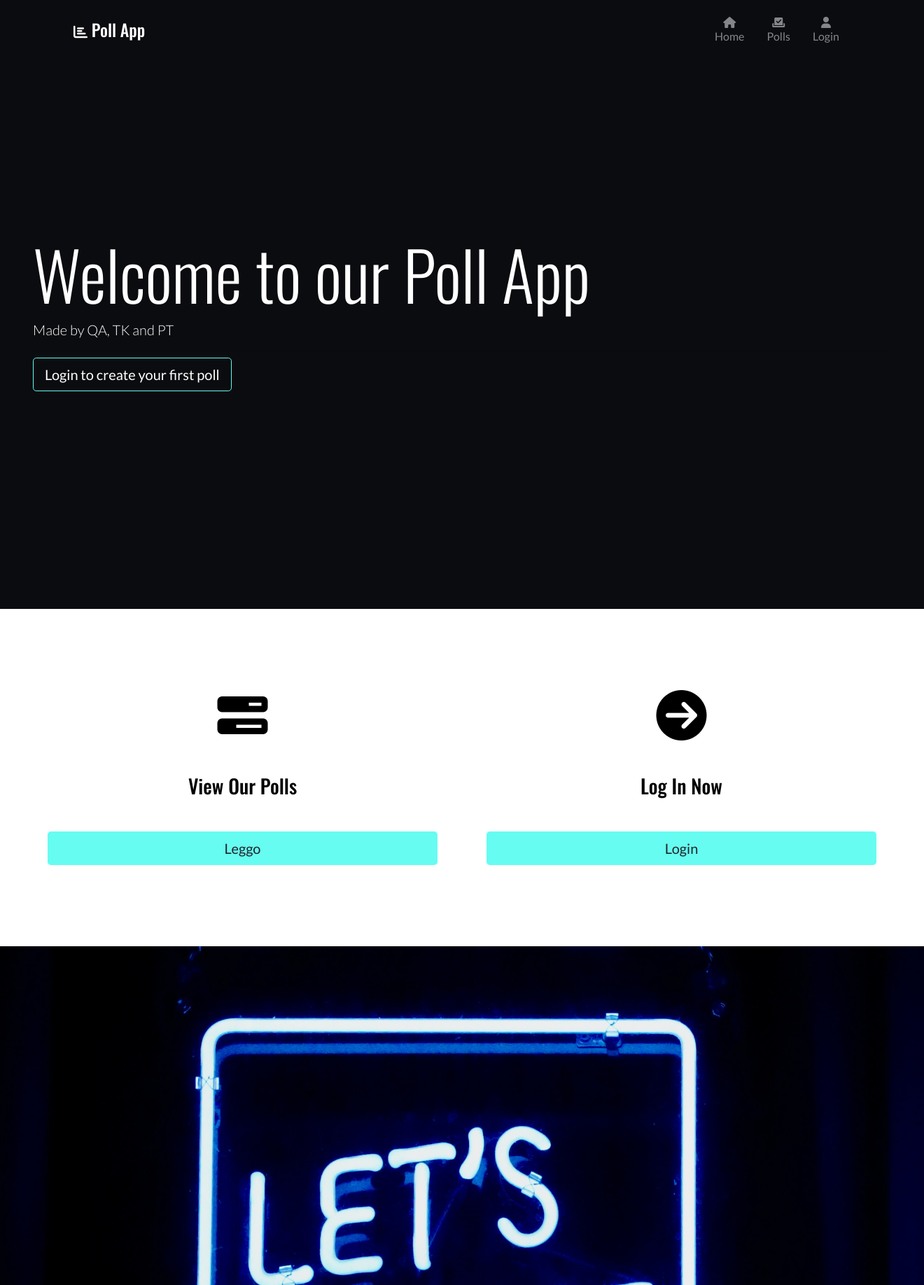
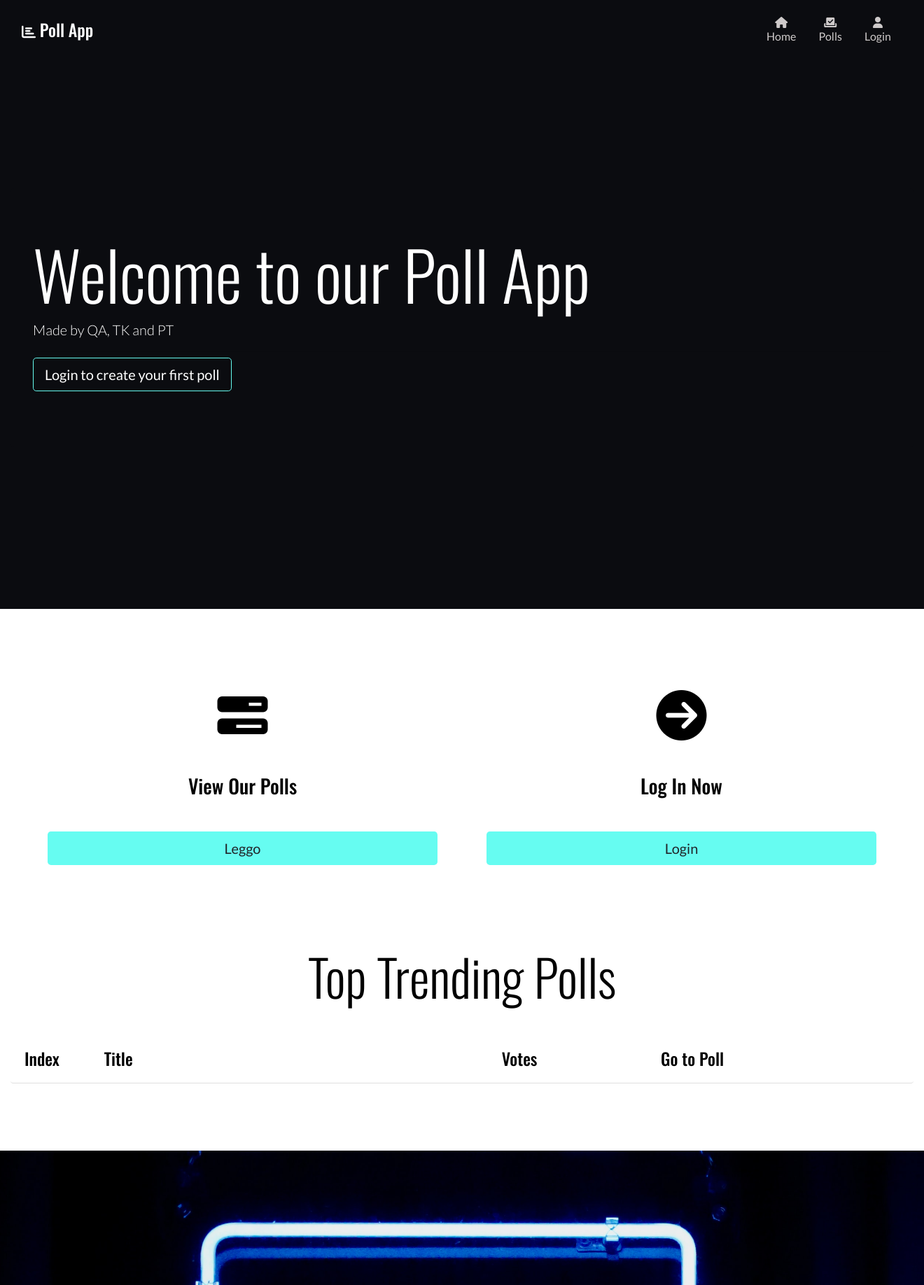
Before and after one commit to PollAppOrg/PollApp, a PHP site: page / in a window 1320 px wide; the page is wider, and only the part inside the window is pictured. Shown: the top 1836 px of that part at 70% size. Run offline with PHP 8.4, Linux system fonts and the light colour scheme; some libraries are stand-ins or nearby versions.

Commit message:
add top trending polls

```diff
--- a/core/web.php
+++ b/core/web.php
@@ -54,6 +54,13 @@ Router::get("poll/search", function() {
     }
 });
 
+Router::get("poll/trending", function() {
+    // var_dump("here");
+    $pollController = new PollController;
+    $polls = $pollController->getTrendingPolls();
+    echo json_encode($polls);
+});
+
 Router::get("user/signup", function() {
     include "views/sign_up.php";
 });
--- a/css/style.css
+++ b/css/style.css
@@ -144,6 +144,15 @@ body {
   border-color: var(--pop-color);
 }
 
+.nav-link {
+  color: #cecaca !important;
+}
+
+.nav-link:hover {
+  color: var(--pop-color) !important;
+  transform: translate(1px, -1px);
+}
+
 canvas {
   top: 0;
   left: 0;
@@ -166,6 +175,30 @@ canvas {
   background: var(--pop-color2);
 }
 
+.top-trending .index {
+  width: 10%;
+}
+
+.top-trending .title {
+  width: 50%;
+}
+
+.top-trending .vote {
+  width: 20%;
+}
+
+.top-trending a, .top-trending .link {
+  width: 30%;
+}
+
+.font-size-2 {
+  font-size: 2em;
+}
+
+.font-size-15 {
+  font-size: 1.5em;
+}
+
 @media only screen and (max-width: 991px) {
   .navbar-nav {
     display: flex;
--- /dev/null
+++ b/js/main.js
@@ -0,0 +1,40 @@
+console.log("hello");
+
+let list = document.querySelector(".top-trending");
+
+window.onload = async () => {
+    let polls = await fetchTrendingPolls();
+    polls = polls.slice(0,5)
+    console.log(polls);
+    let tmp = '';
+
+    polls.forEach(function(poll, i) {
+        let extra = '';
+        let extra1 = '';
+
+        if(i == 0) {
+            extra = 'primary-color text-white'
+            extra1 = 'text-pop2 font-size-2 font-weight-bold';
+        }
+
+        if(i == 1) {
+            extra1 = 'text-pop font-size-15 font-weight-bold';
+        }
+
+        tmp += ` <li class="list-group-item d-flex align-items-center justify-content-between border-top-0 border-left-0 border-right-0 ${extra}">
+                    <p class="index mb-0 ${extra1}">#${i + 1}</p>
+                    <h4 class="title mb-0">${poll['title'].substring(0,50)}</h4>
+                    <p class="vote mb-0">${poll['vote_1'] + poll['vote_2']}</p>
+                    <a href="<?=ROOT?>/poll/get/${poll['id']}" class="btn btn6">Go to poll</a>
+                </li>`;
+    })
+
+    list.innerHTML += tmp;
+}
+
+async function fetchTrendingPolls() {
+    let polls = await fetch("poll/trending")
+                .then(res => res.json())
+                .then(data => data);
+    return polls;
+}
--- a/views/home.php
+++ b/views/home.php
@@ -78,6 +78,22 @@
     </div>
 </div>
 
+<div class="container-fluid mb-5 pb-5">
+    <h3 class="display-3 text-center mb-5">Top Trending Polls</h3>
+    <div class="row">
+        <div class="col-12">
+            <ul class="list-group top-trending">
+                <li class="list-group-item d-flex justify-content-between border-top-0 border-left-0 border-right-0">
+                    <h4 class="index">Index</h4>
+                    <h4 class="title">Title</h4>
+                    <h4 class="vote">Votes</h4>
+                    <h4 class="link">Go to Poll</h4>
+                </li>
+            </ul>
+        </div>
+    </div>
+</div>
+
 
 <div class="row hero1">
 
@@ -86,9 +102,9 @@
 
 
     <script src="https://cdnjs.cloudflare.com/ajax/libs/Chart.js/3.8.0/chart.min.js" integrity="sha512-sW/w8s4RWTdFFSduOTGtk4isV1+190E/GghVffMA9XczdJ2MDzSzLEubKAs5h0wzgSJOQTRYyaz73L3d6RtJSg==" crossorigin="anonymous" referrerpolicy="no-referrer"></script>
-<!-- <script>
-    <?php include 'js/chartGenerate.js'; ?>
-</script> -->
+<script>
+    <?php include 'js/main.js'; ?>
+</script>
 
 
 <?php include "inc/footer.php" ?>
--- a/views/inc/footer.php
+++ b/views/inc/footer.php
@@ -1,5 +1,5 @@
     <footer class="primary-color text-white">
-        <div class="container py-4">
+        <div class="container-fluid py-4">
             <h4 class="font-weight-bold">Poll App - Copyright @QTP</h4>
         </div>
     </footer>
--- a/views/inc/head.php
+++ b/views/inc/head.php
@@ -17,7 +17,7 @@
 <body>
 
 <nav class="navbar navbar-expand-lg navbar-dark primary-color fixed-top py-3">
-    <div class="container">
+    <div class="container-fluid">
         <a class="navbar-brand font-weight-bold" href="<?php echo ROOT ?>"> <i class="fa fa-bar-chart" aria-hidden="true"></i><h4 class="d-inline"> Poll App</h4></a>
         <button class="navbar-toggler border-0" data-target="#my-nav" data-toggle="collapse" aria-controls="my-nav" aria-expanded="false" aria-label="Toggle navigation">
             <span class="navbar-toggler-icon text-white"></span>
```
Also changed, not shown: controllers/PollController.php (+12 -0 lines), models/PollModel.php (+18 -0 lines), views/poll.php (+4 -3 lines).
